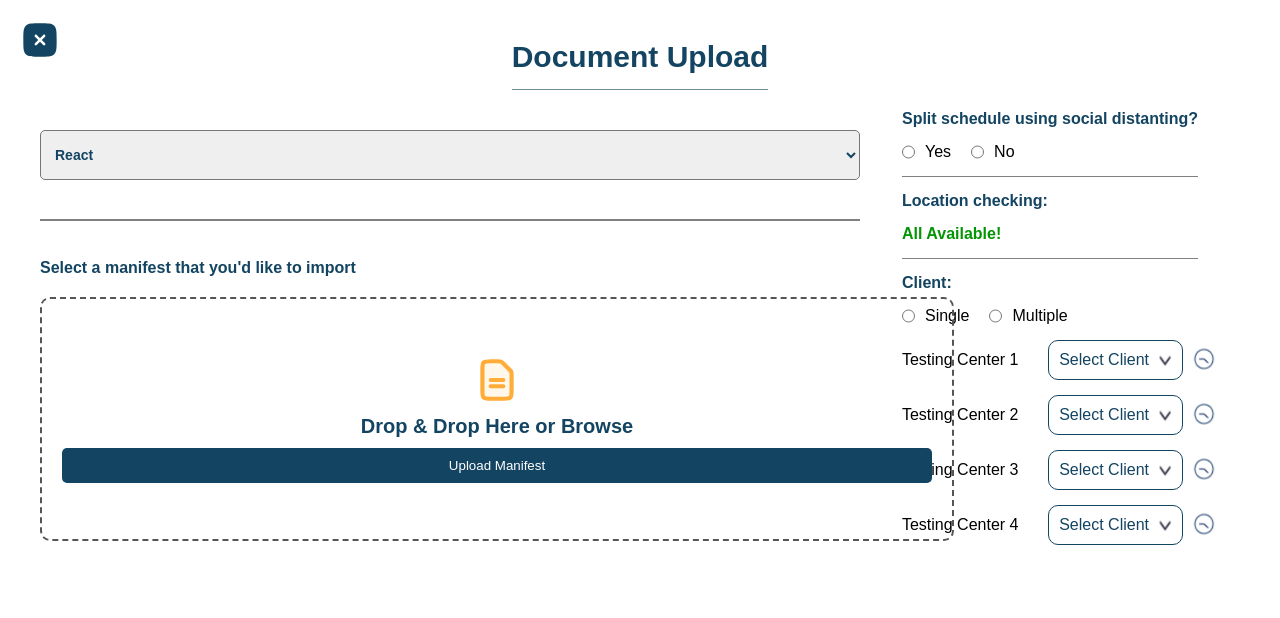
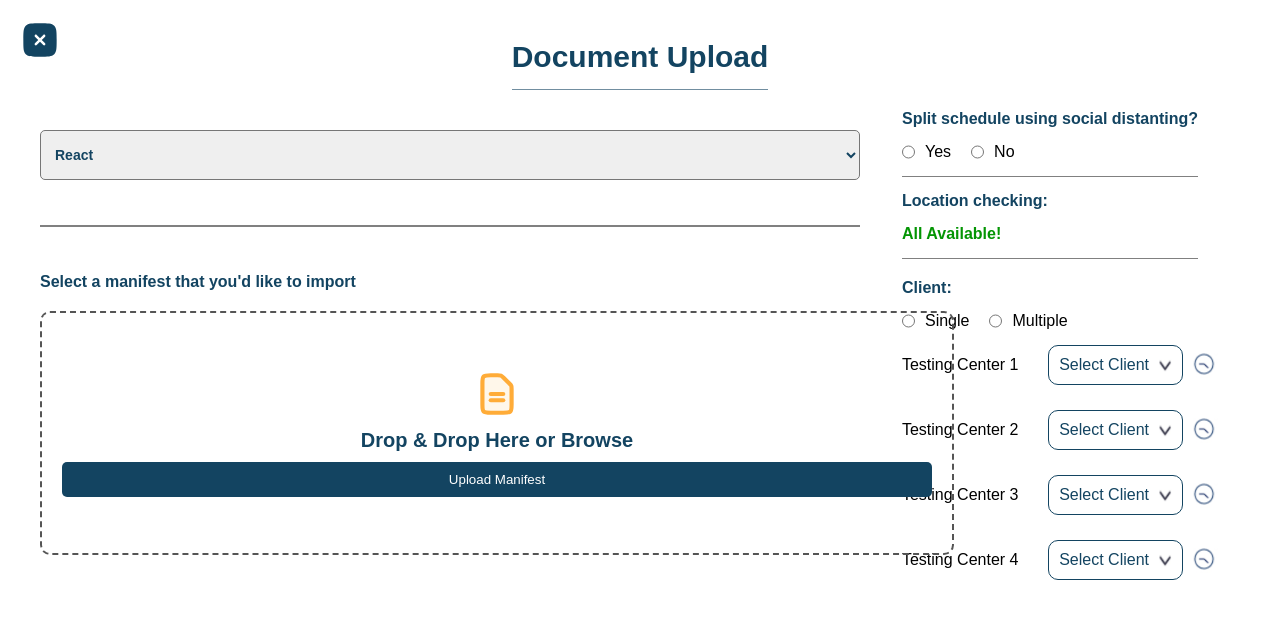
Before and after one commit to Faxraddin/Robby, a React (Create React App) app: page / in a window 1280 px wide. Shown: the top 618 px of the page. Built offline with nearby package versions, Linux system fonts and the light colour scheme.

Commit message:
more gap

```diff
--- a/src/components/RightPart/RightPart.js
+++ b/src/components/RightPart/RightPart.js
@@ -22,7 +22,7 @@ const RightPart = () => {
           <h3>Location checking:</h3>
           <span>All Available!</span>
         </div>
-        <div className="RightPart-p3" style={{ padding: "15px 0 15px 0" }}>
+        <div className="RightPart-p3" style={{ padding: "20px 0 0px 0" }}>
           <span>Client:</span>
           <div className="swichers2">
             <div>
@@ -36,7 +36,7 @@ const RightPart = () => {
           </div>
           <div
             className="testers"
-            style={{ gap: "15px", display: "flex", flexDirection: "column" }}
+            style={{ gap: "25px", display: "flex", flexDirection: "column" }}
           >
             <div
               style={{
```
